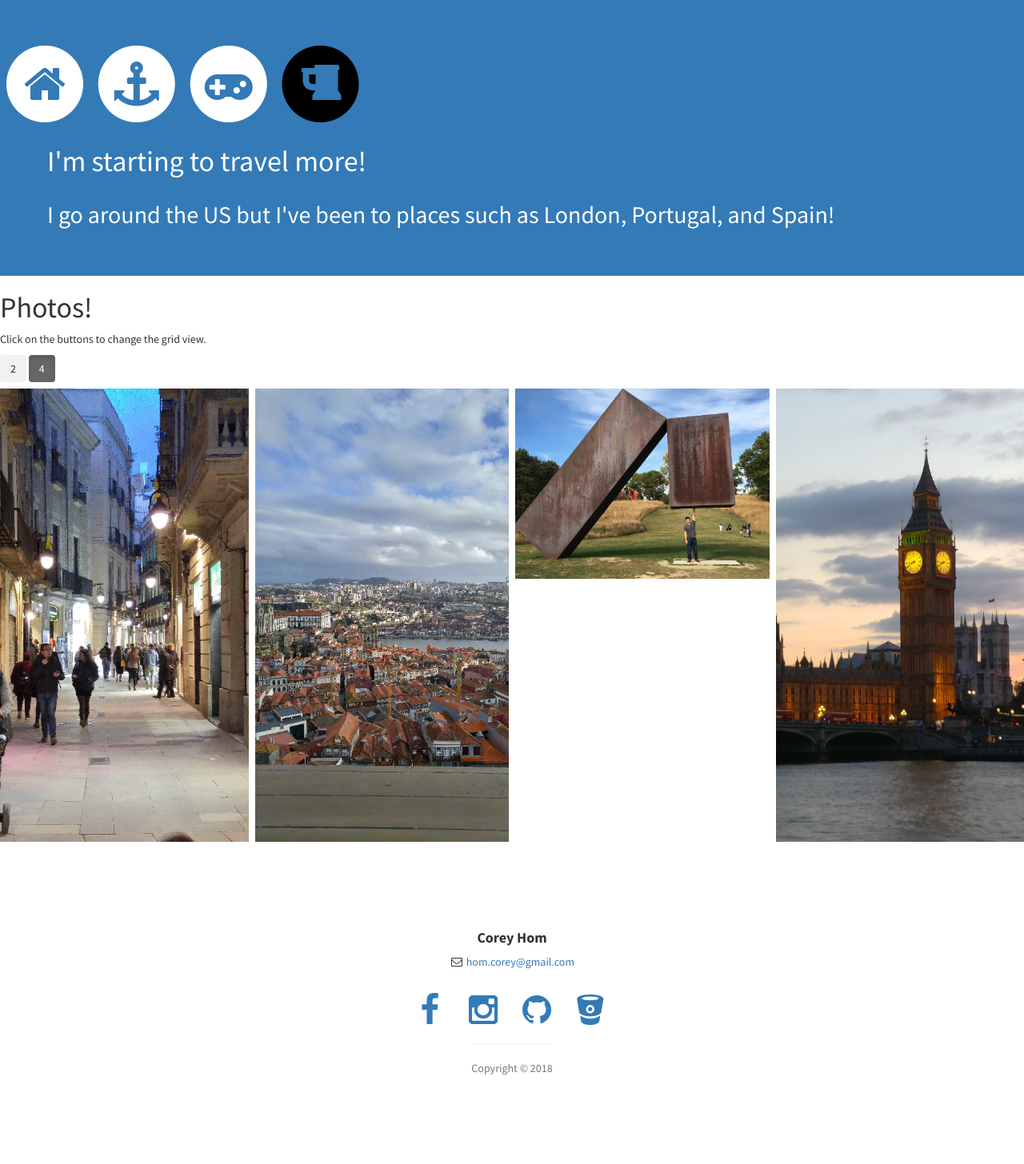
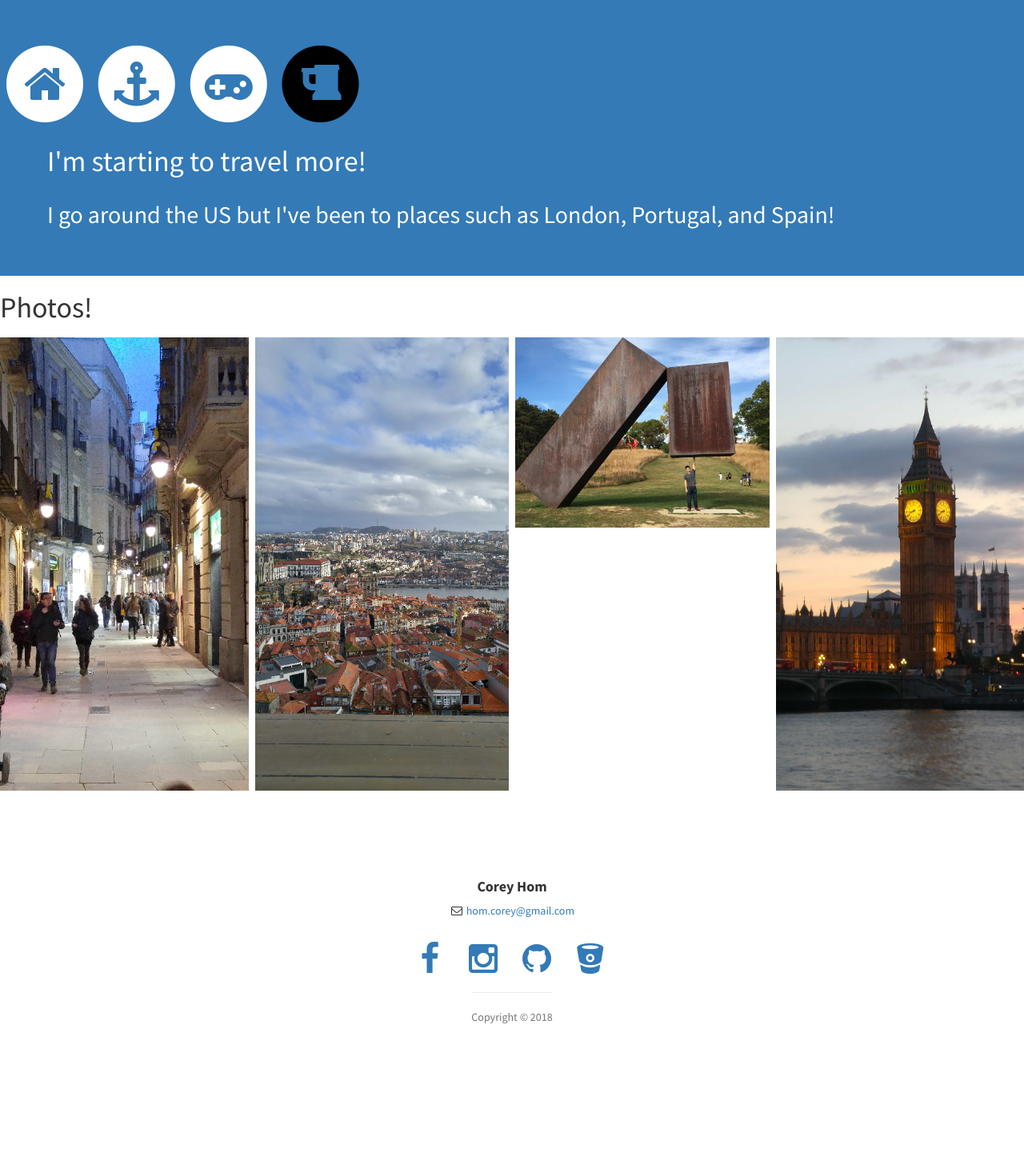
Before and after one commit to chom3/chom3.github.io, a Jekyll site: the page built from _pages/travel.html, in a window 1280 px wide. Shown: the whole page at 80% size. Built offline with Jekyll 4.4.1, drawn with Linux system fonts in a browser that asks for light colours; after the commit the page ends 1392 px from its top, so only the background shows below that.

Commit message:
Added GH BB icons to interests, cleaned up travel

```diff
--- a/_includes/interests.html
+++ b/_includes/interests.html
@@ -16,6 +16,8 @@
                 <strong>Developing</strong>
               </h4>
               <p>Check out some of my projects on Github and Bitbucket while I learn and further my career.</p>
+              <a href="https://github.com/{{ site.github_username }}"><i style="color:white" class="fa fa-github fa-fw fa-2x"></i></a>
+              <a href="https://bitbucket.com/{{ site.github_username }}"><i style="color:white" class="fa fa-bitbucket fa-fw fa-2x"></i></a>
             </div>
           </div>
           <div class="col-md-3 col-sm-6">
--- a/_pages/travel.html
+++ b/_pages/travel.html
@@ -59,10 +59,9 @@
       color: white;
   }
   /*HOVER IMAGE TEXT*/
-  .imgContainer {
-      -ms-flex: 25%; /* IE 10 */
-      flex: 25%;
-      padding: 0 4px;
+
+  .imgWrap {
+    position: relative;
   }
 
   .overlay {
@@ -78,8 +77,8 @@
     background-color: white;
   }
 
-  .imgContainer:hover .overlay {
-    opacity: 0.5;
+  .imgWrap:hover .overlay {
+    opacity: 0.6;
   }
 
   .text {
@@ -131,24 +130,42 @@
 
   <div class="head" id="myHeader">
     <h1>Photos!</h1>
-    <p>Click on the buttons to change the grid view.</p>
-    <button class="btn" onclick="two()">2</button>
-    <button class="btn active" onclick="four()">4</button>
+    <!--<p>Click on the buttons to change the grid view.</p>-->
+    <!--<button class="btn" onclick="two()">2</button>-->
+    <!--<button class="btn active" onclick="four()">4</button>-->
   </div>
   <div class="row">
     <div class="column">
+      <div class="imgWrap">
         <img src="/img/barc-min.jpg" style="width:100%">
+        <div class="overlay">
+          <div class="text">Barcelona, Spain</div>
+        </div>
+      </div>
     </div>
     <div class="column">
+      <div class="imgWrap">
         <img src="/img/porto2-min.jpg" style="width:100%">
-
+        <div class="overlay">
+          <div class="text">Porto, Portugal</div>
+        </div>
+      </div>
     </div>
     <div class="column">
-        <img src="/img/storm-min.jpg" style="width:100%">
-
+      <div class="imgWrap">
+      <img src="/img/storm-min.jpg" style="width:100%">
+        <div class="overlay">
+        <div class="text">Storm King State Park, NY</div>
+      </div>
+    </div>
     </div>
     <div class="column">
+      <div class="imgWrap">
         <img src="/img/lon.jpg" style="width:100%">
+        <div class="overlay">
+          <div class="text">London, England</div>
+        </div>
+      </div>
     </div>
   </div>
 </div>
```
Also changed, not shown: other parts of _pages/travel.html (+6 -6 lines).
